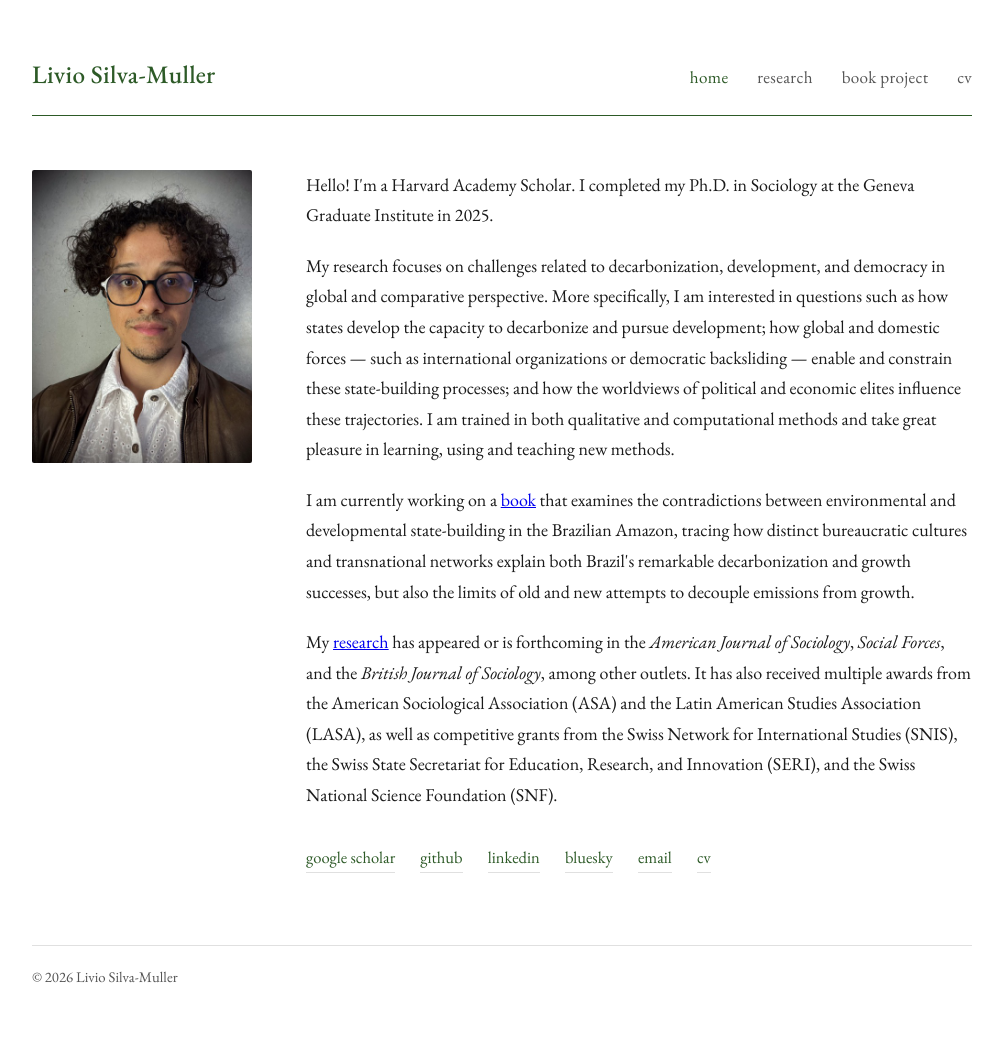
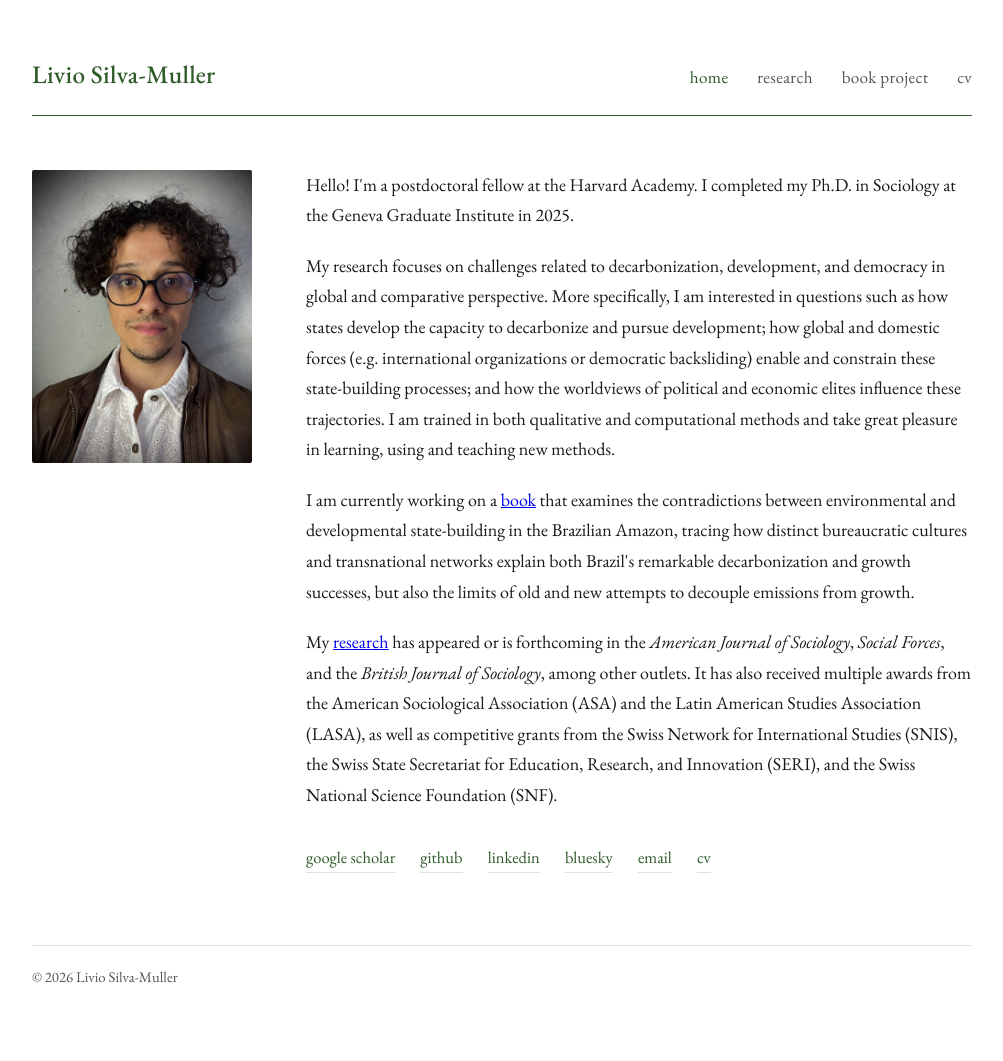
Before and after one commit to liviosilvamuller/liviosilvamuller.github.io, a Jekyll site: the page built from index.md, in a window 1280 px wide. Shown: the whole page, without its empty margins (138-1141 px from the left). Built offline with Jekyll 4.4.1, drawn with Linux system fonts in a browser that asks for light colours.

Commit message:
#improved summary

```diff
--- a/index.md
+++ b/index.md
@@ -10,10 +10,10 @@ title: home
 
   <div class="bio">
     <p>
-      Hello! I'm a Harvard Academy Scholar. I completed my Ph.D. in Sociology at the Geneva Graduate Institute in 2025.
+      Hello! I'm a postdoctoral fellow at the Harvard Academy. I completed my Ph.D. in Sociology at the Geneva Graduate Institute in 2025.
     </p>
     <p>
-      My research focuses on challenges related to decarbonization, development, and democracy in global and comparative perspective. More specifically, I am interested in questions such as how states develop the capacity to decarbonize and pursue development; how global and domestic forces — such as international organizations or democratic backsliding — enable and constrain these state-building processes; and how the worldviews of political and economic elites influence these trajectories. I am trained in both qualitative and computational methods and take great pleasure in learning, using and teaching new methods.
+      My research focuses on challenges related to decarbonization, development, and democracy in global and comparative perspective. More specifically, I am interested in questions such as how states develop the capacity to decarbonize and pursue development; how global and domestic forces (e.g. international organizations or democratic backsliding) enable and constrain these state-building processes; and how the worldviews of political and economic elites influence these trajectories. I am trained in both qualitative and computational methods and take great pleasure in learning, using and teaching new methods.
     </p>
     <p>
       I am currently working on a <a href="/book">book</a> that examines the contradictions between environmental and developmental state-building in the Brazilian Amazon, tracing how distinct bureaucratic cultures and transnational networks explain both Brazil's remarkable decarbonization and growth successes, but also the limits of old and new attempts to decouple emissions from growth.
```
Also changed, not shown: 1 other file.
